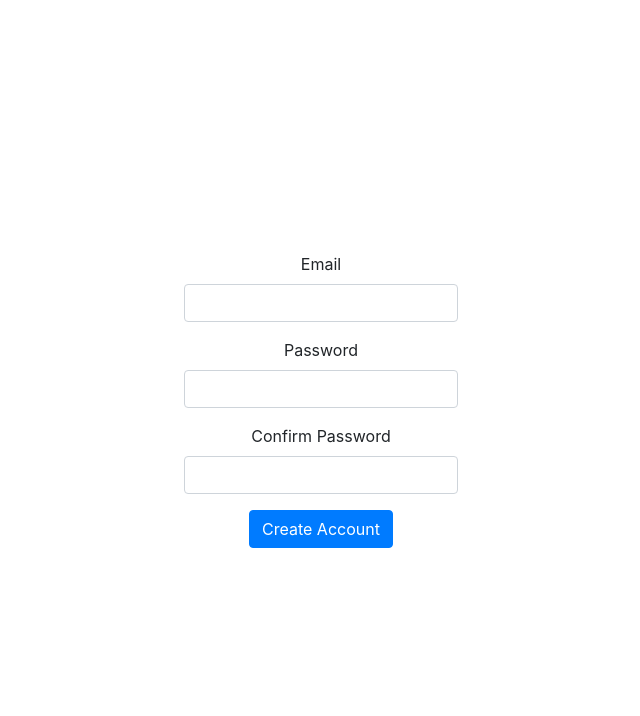
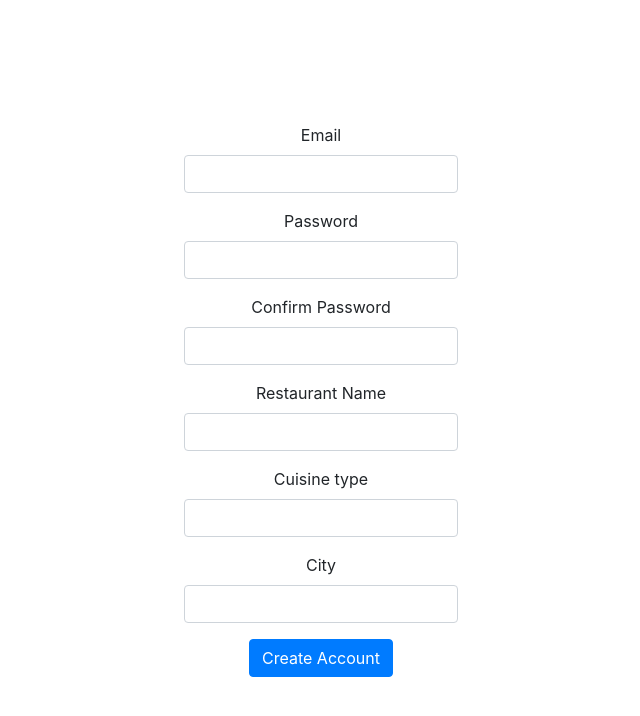
Before and after one commit to julioahurtado/Truck-d, a React (Create React App) app in the folder UI-Files/: page /vendor/signup in a window 1280 px wide. Shown: the top 716 px of the page, without its empty margins (319-959 px from the left). Built offline with nearby package versions, Linux system fonts and the light colour scheme.

Commit message:
form update

```diff
--- a/UI-Files/src/modules/Vendor/components/VendorSignUp.tsx
+++ b/UI-Files/src/modules/Vendor/components/VendorSignUp.tsx
@@ -16,6 +16,9 @@ interface VendorSignUpProps {
     emailField: any;
     passwordField: any;
     passwordConfirmField: any;
+    restaurantField: any;
+    cuisineField: any;
+    locationField: any;
  }
 
 
@@ -26,7 +29,10 @@ export class SignUp extends React.Component<VendorSignUpProps, VendorSignUpState
         this.state = {
             emailField: React.createRef(),
             passwordField: React.createRef(),
-            passwordConfirmField: React.createRef()
+            passwordConfirmField: React.createRef(),
+            restaurantField: React.createRef(),
+            cuisineField: React.createRef(),
+            locationField: React.createRef()
         }
     }
 
@@ -69,6 +75,27 @@ export class SignUp extends React.Component<VendorSignUpProps, VendorSignUpState
                             <Form.Control ref={this.state.passwordConfirmField} type="password">
                             </Form.Control>
                         </Form.Group>
+                        <Form.Group controlId='formRestaurantName'>
+                            <Form.Label>
+                                Restaurant Name
+                            </Form.Label>
+                            <Form.Control ref={this.state.restaurantField} type="text">
+                            </Form.Control>
+                        </Form.Group>
+                        <Form.Group controlId='formCuisineType'>
+                            <Form.Label>
+                                Cuisine type
+                            </Form.Label>
+                            <Form.Control ref={this.state.cuisineField} type="text">
+                            </Form.Control>
+                        </Form.Group>
+                        <Form.Group controlId='formCity'>
+                            <Form.Label>
+                                City
+                            </Form.Label>
+                            <Form.Control ref={this.state.locationField} type="text">
+                            </Form.Control>
+                        </Form.Group>
                         <Button variant="primary" type="button" onClick={() => this.handleSubmit()}>Create Account</Button>
                     </Form>
                 </Container>
```
